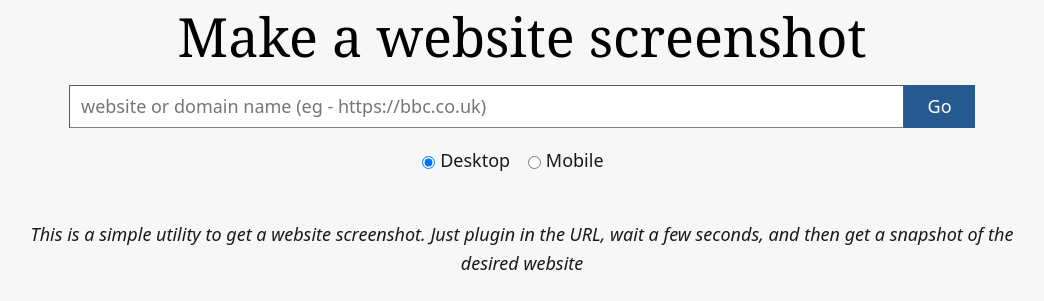
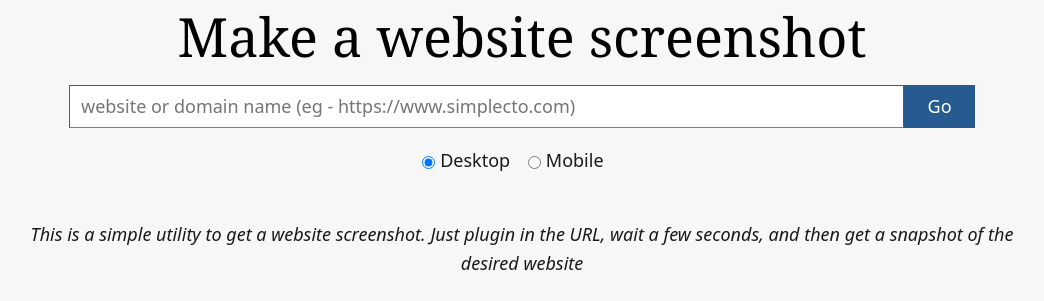
Before and after one commit to simplecto/screenshots, a Django app: page / in a window 1280 px wide. Shown: the part 315-616 px from the top of the page, without its empty margins (118-1162 px from the left). Run offline with Django 3.2, Linux system fonts and the light colour scheme; data that the repository does not hold is empty; parts of the project's set-up code (start-up, migrations or seed data) failed here and were passed over; some libraries are stand-ins or nearby versions.

Commit message:
ego trip

```diff
--- a/src/shots/templates/index.html
+++ b/src/shots/templates/index.html
@@ -20,7 +20,7 @@
     {% endfor %}
 
     <div id="search">
-        <input type="text" name="url" value="{{ form.url.value|default_if_none:''}}" placeholder=" website or domain name (eg - https://bbc.co.uk)"/>
+        <input type="text" name="url" value="{{ form.url.value|default_if_none:''}}" placeholder=" website or domain name (eg - https://www.simplecto.com)"/>
         <button class="submit" type="submit">Go</button>
     </div>
     {% if form.url.errors %}
```
